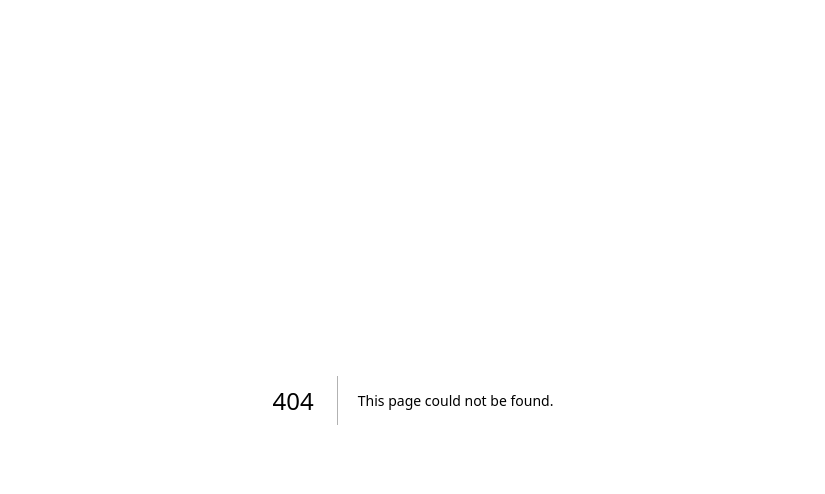
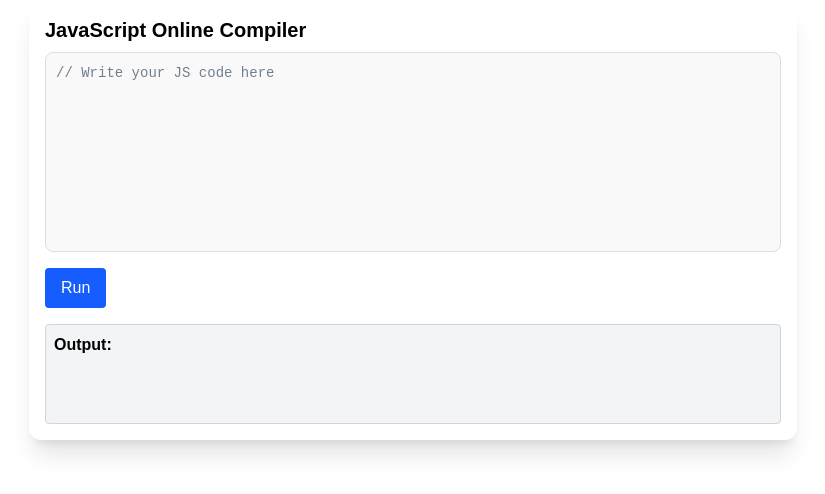
Before and after one commit to midhunpallampetty/eduvia, a Next.js app: page /compiler in a window 1280 px wide. Before the commit this address had no page. Shown: the top 494 px of the page, without its empty margins (227-1052 px from the left). Built offline with nearby package versions, Linux system fonts and the light colour scheme.

Commit message:
first commit

```diff
--- /dev/null
+++ b/src/pages/compiler/index.tsx
@@ -0,0 +1,61 @@
+// JSCompiler.jsx
+import React, { useState } from 'react';
+import Editor from 'react-simple-code-editor';
+import Prism from 'prismjs';
+import 'prismjs/components/prism-javascript';
+import 'prismjs/themes/prism.css';
+
+const JSCompiler = () => {
+  const [code, setCode] = useState('// Write your JS code here\n');
+  const [output, setOutput] = useState('');
+
+  const runCode = () => {
+    try {
+      const originalLog = console.log;
+      let logResult = '';
+      console.log = (...args) => {
+        logResult += args.join(' ') + '\n';
+      };
+
+      // eslint-disable-next-line no-eval
+      eval(code);
+
+      console.log = originalLog;
+      setOutput(logResult);
+    } catch (err:any) {
+      setOutput('Error: ' + err.message);
+    }
+  };
+
+  return (
+    <div className="p-4 bg-white  text-black rounded-xl shadow-xl max-w-3xl mx-auto">
+      <h2 className="text-xl font-bold mb-2">JavaScript Online Compiler</h2>
+      <Editor
+        value={code}
+        onValueChange={setCode}
+        highlight={code => Prism.highlight(code, Prism.languages.javascript, 'javascript')}
+        padding={10}
+        style={{
+          fontFamily: '"Fira code", "Fira Mono", monospace',
+          fontSize: 14,
+          border: '1px solid #ddd',
+          borderRadius: '8px',
+          minHeight: '200px',
+          backgroundColor: '#f9f9f9'
+        }}
+      />
+      <button
+        onClick={runCode}
+        className="mt-4 px-4 py-2 bg-blue-600 text-white rounded hover:bg-blue-700"
+      >
+        Run
+      </button>
+      <div className="mt-4 p-2 bg-gray-100 border border-gray-300 rounded min-h-[100px]">
+        <strong>Output:</strong>
+        <pre className="whitespace-pre-wrap">{output}</pre>
+      </div>
+    </div>
+  );
+};
+
+export default JSCompiler;
```
Also changed, not shown: package.json (+6 -1 lines), 1 other file (tests, documents, lock files or other folders).
